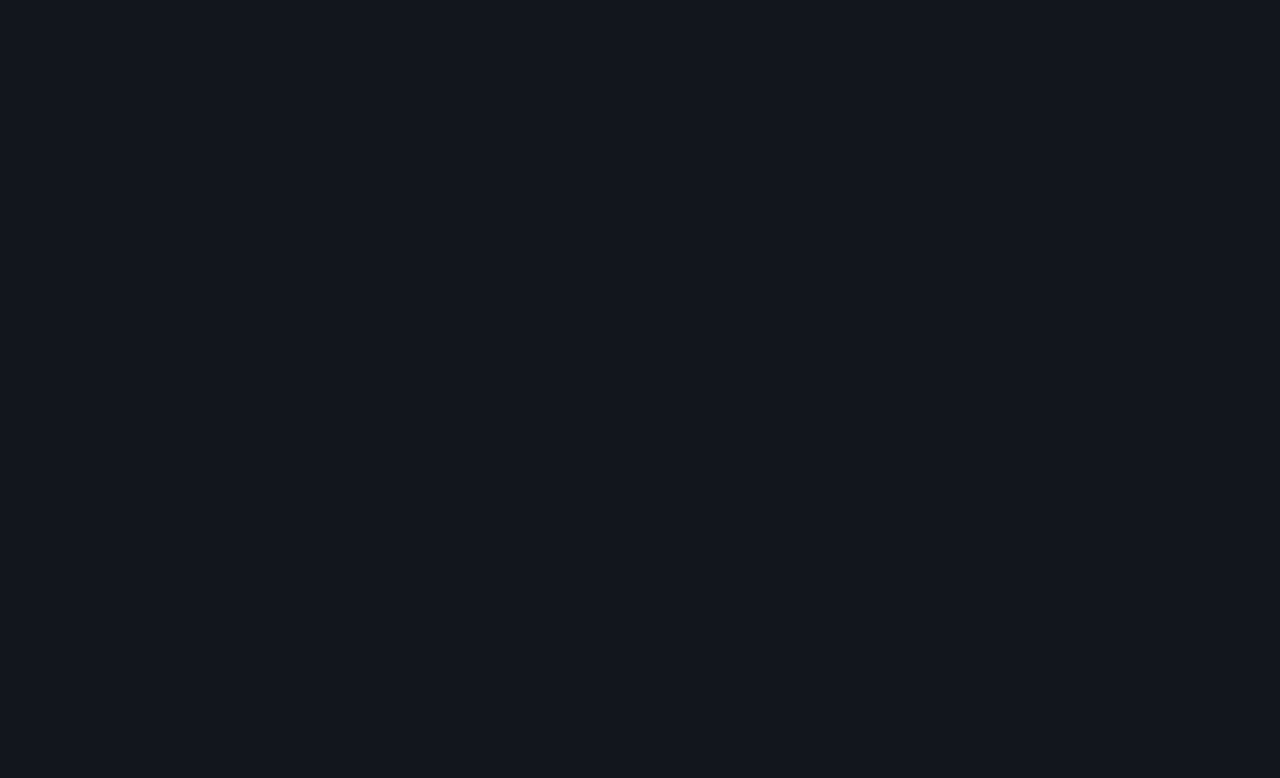
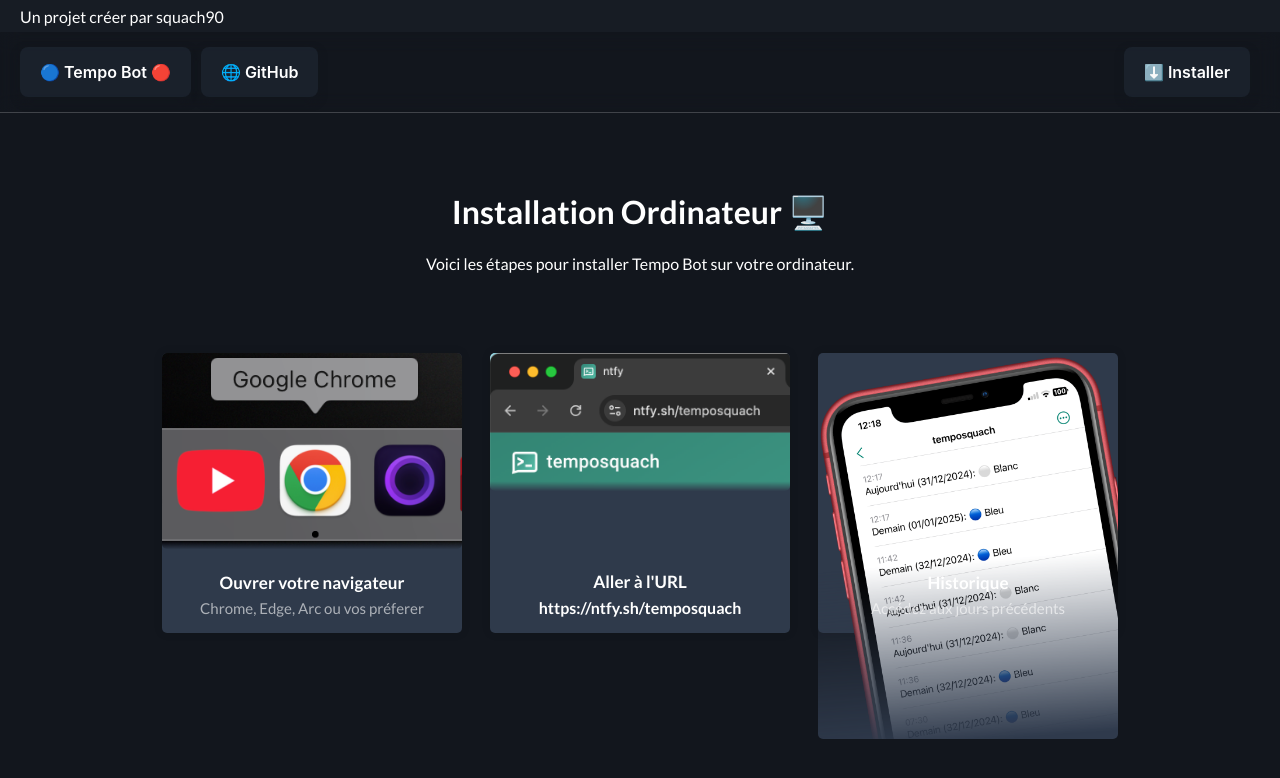
Before and after one commit to squach90/TempoBotWebSite, a plain HTML site: page desktop.html in a window 1280 px wide. Drawn offline with Linux system fonts and the light colour scheme.

Commit message:
start desktop installation page

```diff
--- a/desktop.html
+++ b/desktop.html
@@ -6,5 +6,52 @@
     <title>Document</title>
     <link rel="stylesheet" href="styles.css" />
   </head>
-  <body></body>
+  <body>
+    <div class="vide"><p>Un projet créer par squach90</p></div>
+    <div class="navbar">
+      <a href="/" class="button">🔵 Tempo Bot 🔴</a>
+      <a href="https://github.com/squach90/TempoBot" class="button"
+        >🌐 GitHub</a
+      >
+      <a href="install.html" class="button" id="install">⬇️ Installer</a>
+    </div>
+    <div class="content" id="landing">
+      <br />
+      <br />
+      <h1 class="title">Installation Ordinateur 🖥️</h1>
+      <p class="subtitle">
+        Voici les étapes pour installer Tempo Bot sur votre ordinateur.
+      </p>
+      <div class="container-wrapper">
+        <div class="container-desktop">
+          <div class="card-desktop">
+            <img src="/src/img/ChromeOpen.png" class="card-img" alt="" />
+            <div class="text-card">
+              <h2>Ouvrer votre navigateur</h2>
+              <p>Chrome, Edge, Arc ou vos préferer</p>
+            </div>
+          </div>
+          <div class="card-desktop">
+            <img src="/src/img/URL Open.png" class="card-img" alt="" />
+            <div class="text-card">
+              <h2>Aller à l'URL</h2>
+              <a
+                href="https://ntfy.sh/temposquach"
+                style="color: white; text-decoration: none; font-weight: bold"
+                target="_blank"
+                >https://ntfy.sh/temposquach</a
+              >
+            </div>
+          </div>
+          <div class="card-desktop">
+            <img src="/src/img/historique.png" class="card-img" alt="" />
+            <div class="text-card">
+              <h2>Historique</h2>
+              <p>Accédez aux jours précédents</p>
+            </div>
+          </div>
+        </div>
+      </div>
+    </div>
+  </body>
 </html>
--- a/styles.css
+++ b/styles.css
@@ -321,3 +321,54 @@ footer {
   font-weight: bold;
   margin: 0;
 }
+
+.card-desktop {
+  position: relative;
+  height: 280px;
+  width: 300px;
+  border: 1px solid rgba(var(--color-text-rgb), 0.1);
+  box-shadow: 0 0 10px #0000001a;
+  background-color: #2f3a4b;
+  color: #ffffff;
+  margin: 10px;
+  border-radius: 5px;
+  grid-column-start: 2;
+  transition: box-shadow 0.2s ease; /* Ajouter une transition fluide pour l'ombre */
+
+  img {
+    width: 100%;
+    object-fit: cover;
+    border-radius: 5px;
+    position: absolute;
+    top: 0; /* Positionner en haut */
+    right: 0;
+    transform: translateY(0); /* Supprimer la translation verticale */
+    transition: transform 0.2s ease; /* Ajouter une transition fluide pour le transform */
+  }
+
+  img:hover {
+    transform: translateY(-5%); /* Ajuster pour un effet de survol plus doux */
+  }
+
+  &:hover {
+    box-shadow: 0 0 20px #ffffff24; /* Ajuster l'ombre au survol */
+  }
+
+  h2 {
+    margin: 0;
+    font-size: 17px;
+  }
+
+  p {
+    margin: 0;
+    opacity: 0.6;
+    font-size: 15px;
+  }
+}
+
+.container-desktop {
+  display: flex;
+  grid-template-columns: repeat(3, 1fr);
+  grid-template-rows: repeat(1, 1fr);
+  gap: 8px;
+}
```
Also changed, not shown: src/img/ChromeOpen.png (added), src/img/URL Open.png (added).
